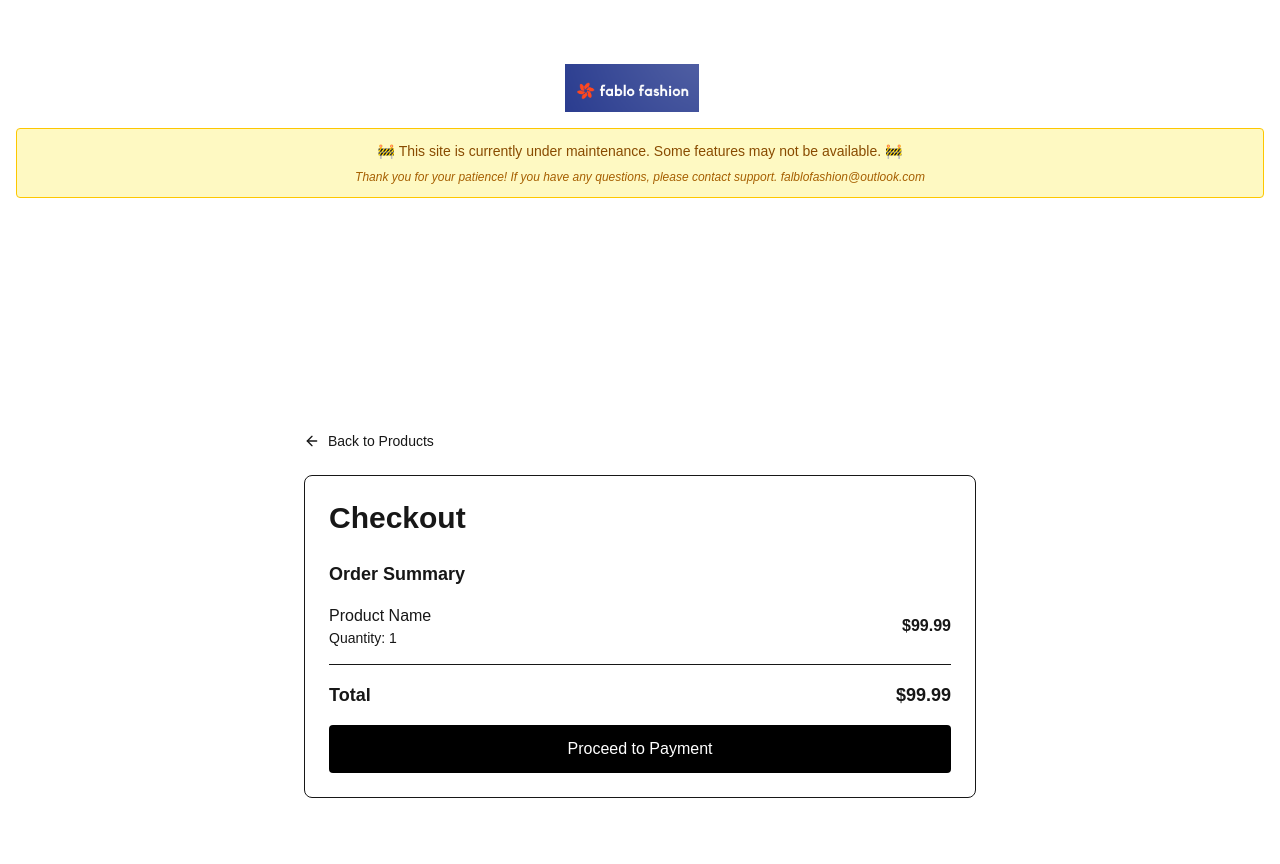
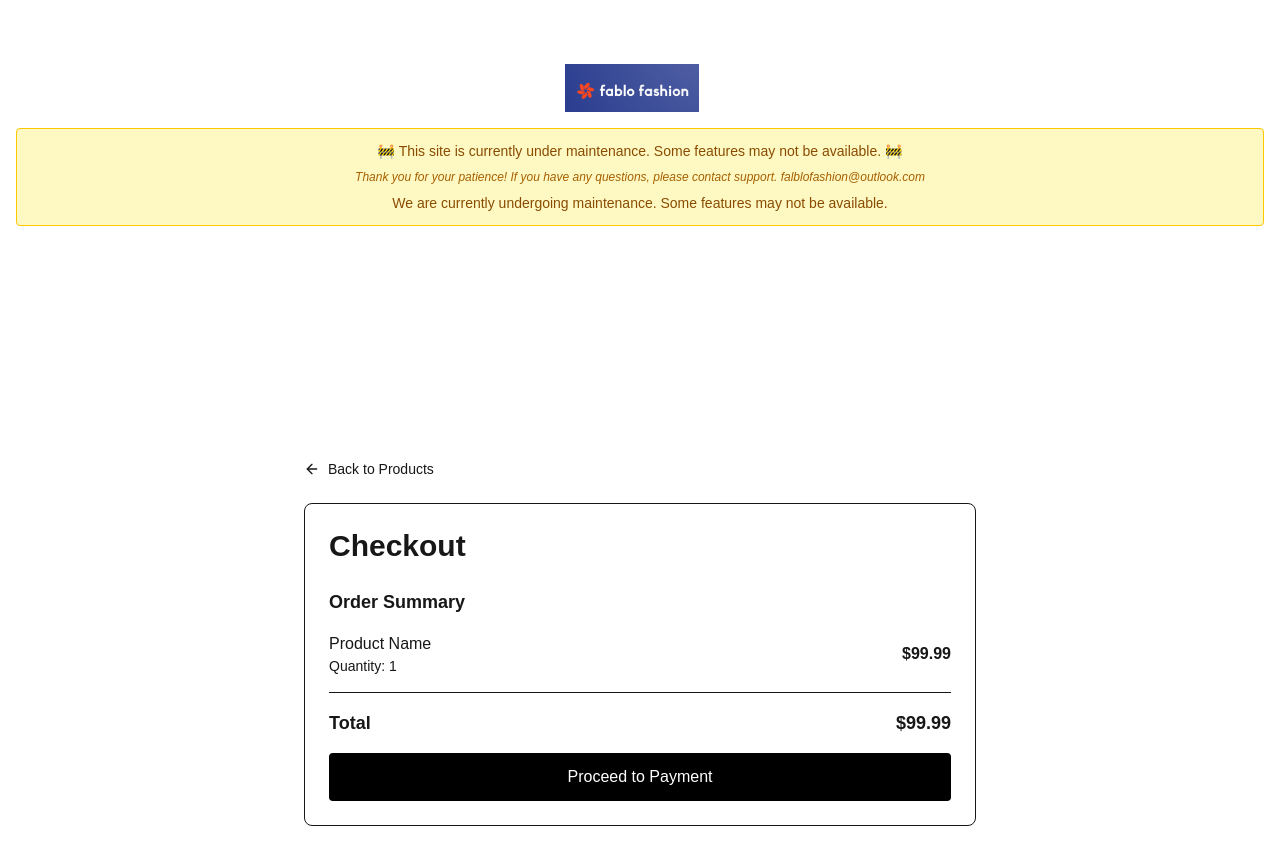
Before and after one commit to fablofashion29/nextjs-boilerplate, a Next.js app: page /checkout in a window 1280 px wide. Shown: the top 864 px of the page. Built offline with nearby package versions, Linux system fonts and the light colour scheme.

Commit message:
Update Message in MaintenanceBanner Component

```diff
--- a/app/checkout/layout.tsx
+++ b/app/checkout/layout.tsx
@@ -10,7 +10,7 @@ export default function CheckoutLayout({
     return (
         <div className="max-w-7xl mx-auto py-12 px-4 checkout-layout">
             <PageHeader logoSrc="/fablo-fashion.png" altText="Fablo Fashion Logo" />
-            <MaintenanceBanner />
+            <MaintenanceBanner message="We are currently undergoing maintenance. Some features may not be available." />
             {children}
         </div>
     );
--- a/components/Blocks/MaintenanceBanner.tsx
+++ b/components/Blocks/MaintenanceBanner.tsx
@@ -1,11 +1,10 @@
 import React from 'react';
 
 type MaintenanceBannerProps = {
-    logoSrc: string;
-    altText?: string;
+    message?: string;
 };
 
-const MaintenanceBanner: React.FC<MaintenanceBannerProps> = () => (
+const MaintenanceBanner: React.FC<MaintenanceBannerProps> = ({ message }) => (
     <div className="bg-yellow-100 border border-yellow-400 text-yellow-800 p-3 rounded mb-4 text-center">
         <p className="text-sm">
             🚧 This site is currently under maintenance. Some features may not be available. 🚧
@@ -13,6 +12,7 @@ const MaintenanceBanner: React.FC<MaintenanceBannerProps> = () => (
         <div className="mt-2 text-xs text-yellow-700 italic">
             Thank you for your patience! If you have any questions, please contact support. falblofashion@outlook.com
         </div>
+        {message && <div className="mt-2 text-sm">{message}</div>}
     </div>
 );
 
```
